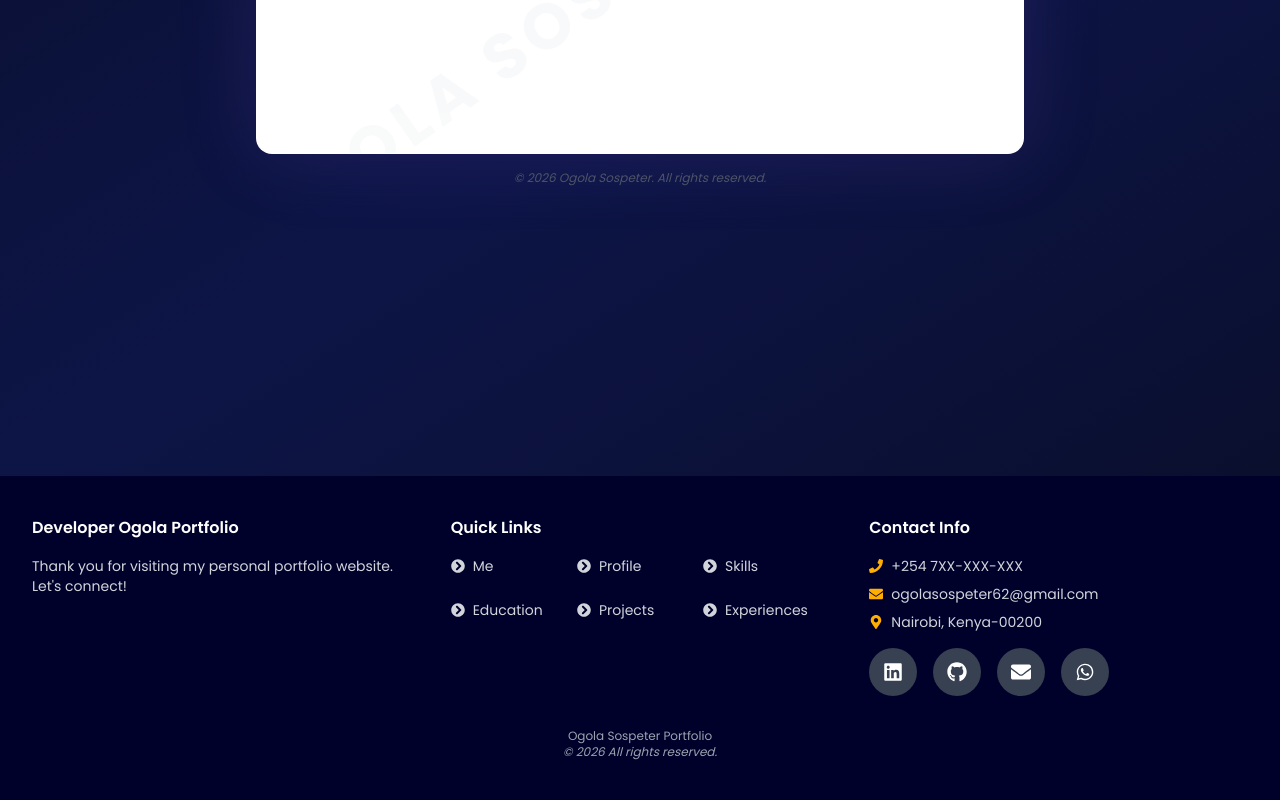
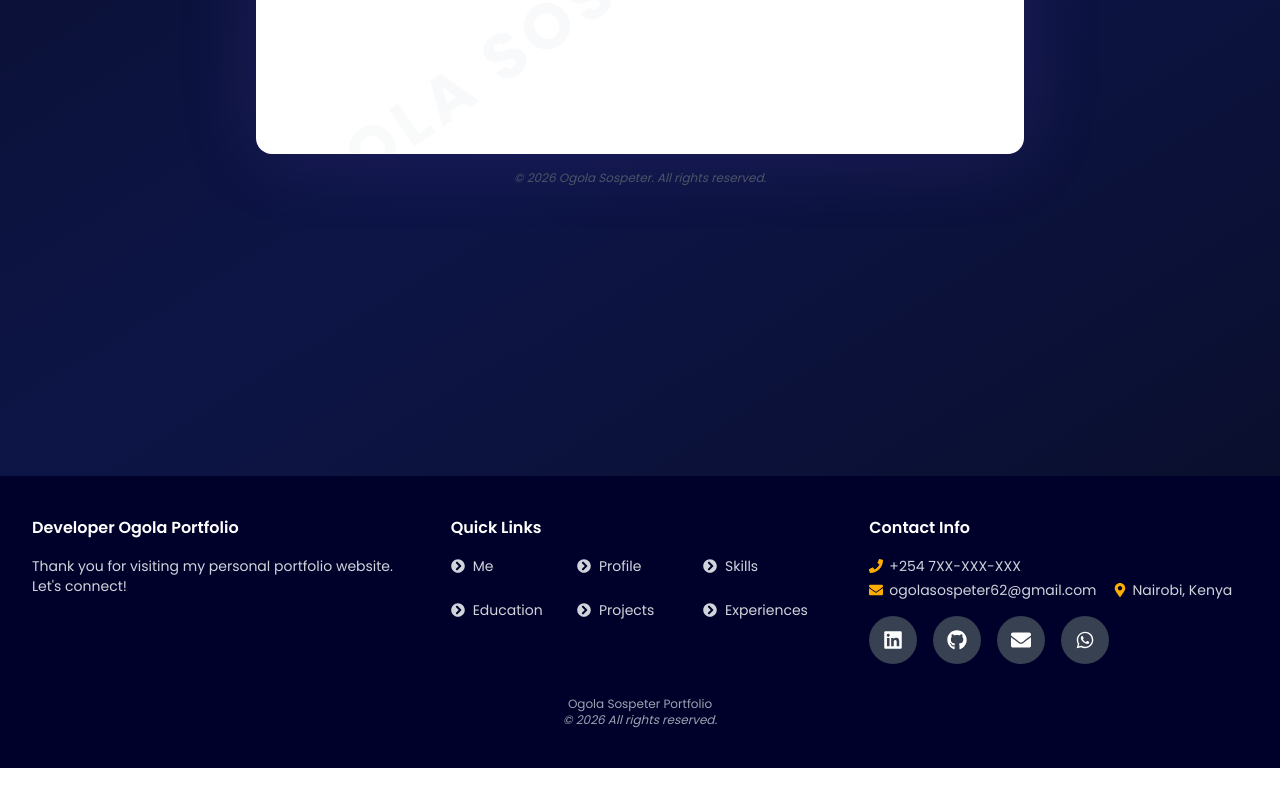
Before and after one commit to ogolaSospeter/ogolasospeter.github.io, a Next.js app: page /resume in a window 1280 px wide. Shown: the part 396-1196 px from the top of the page. After the commit the page ends 1164 px from the top, so only its background shows below. Built offline with nearby package versions, Linux system fonts and the light colour scheme.

Commit message:
fix: footer contact info in single row on all screen sizes

```diff
--- a/components/Footer.tsx
+++ b/components/Footer.tsx
@@ -56,17 +56,15 @@ const Footer = () => {
           <h3 className="text-base text-white pb-4 font-semibold">
             Contact Info
           </h3>
-          <div className="space-y-2">
-            <p className="text-sm text-gray-300 flex items-center justify-center md:justify-start">
-              <FaPhone className="mr-2 text-[#ffae00]" /> +254 7XX-XXX-XXX
+          <div className="flex flex-row flex-wrap justify-center md:justify-start gap-x-4 gap-y-1">
+            <p className="text-sm text-gray-300 flex items-center">
+              <FaPhone className="mr-1.5 text-[#ffae00]" /> +254 7XX-XXX-XXX
             </p>
-            <p className="text-sm text-gray-300 flex items-center justify-center md:justify-start">
-              <FaEnvelope className="mr-2 text-[#ffae00]" />{" "}
-              ogolasospeter62@gmail.com
+            <p className="text-sm text-gray-300 flex items-center">
+              <FaEnvelope className="mr-1.5 text-[#ffae00]" /> ogolasospeter62@gmail.com
             </p>
-            <p className="text-sm text-gray-300 flex items-center justify-center md:justify-start">
-              <FaMapMarkerAlt className="mr-2 text-[#ffae00]" /> Nairobi,
-              Kenya-00200
+            <p className="text-sm text-gray-300 flex items-center">
+              <FaMapMarkerAlt className="mr-1.5 text-[#ffae00]" /> Nairobi, Kenya
             </p>
           </div>
 
```
